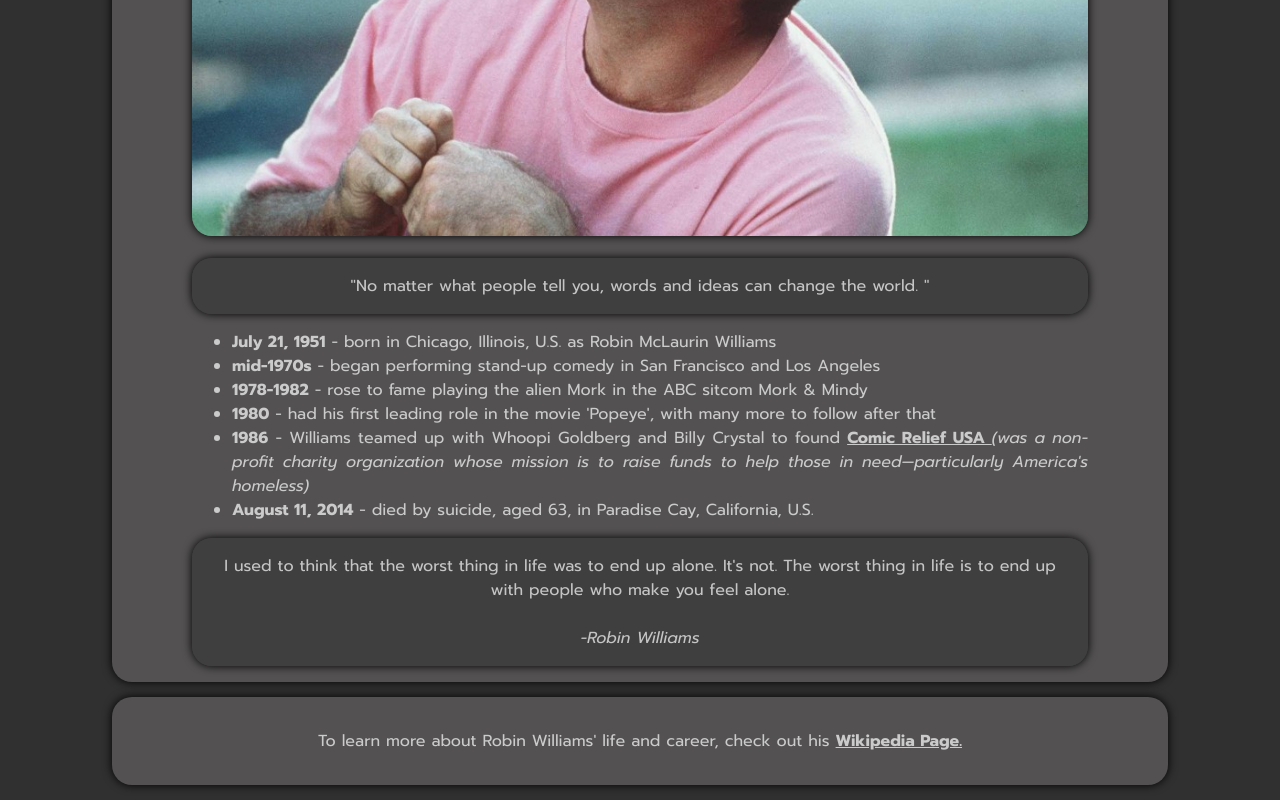
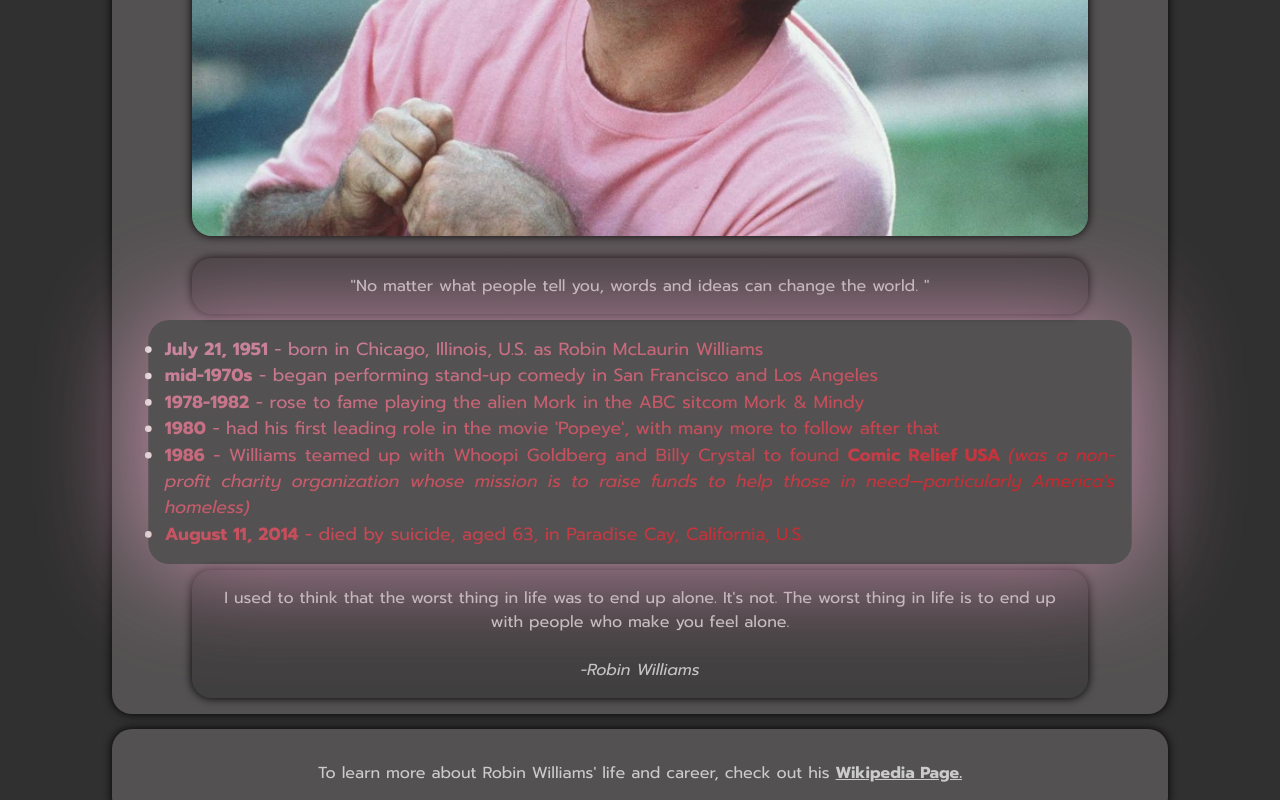
Before and after one commit to FBW-WD-22-D07/uib-19-tribute-mrbubbles-src, a website: page index.html in a window 1280 px wide. In both pictures the pointer is over the element 640 px from the left and 879 px from the top of the page. Shown: the part 453-1253 px from the top of the page. Drawn offline with Linux system fonts and the light colour scheme.

Commit message:
update design

```diff
--- a/style.css
+++ b/style.css
@@ -74,6 +74,23 @@ header h1 {
   text-align: justify;
   width: 70vw;
 }
+.bulletpoints ul {
+  transition: 500ms;
+}
+.bulletpoints ul:hover {
+  background-image: linear-gradient(
+    to bottom right,
+    #c990ab,
+    rgba(255, 0, 0, 0.712)
+  );
+  -webkit-background-clip: text;
+  -webkit-text-fill-color: transparent;
+  background-color: #303030;
+  border-radius: 20px;
+  padding: 1rem;
+  transform: scale(1.1);
+  box-shadow: 0 0 100px #c990ab;
+}
 .block-quote {
   transition: 500ms;
 }
```
